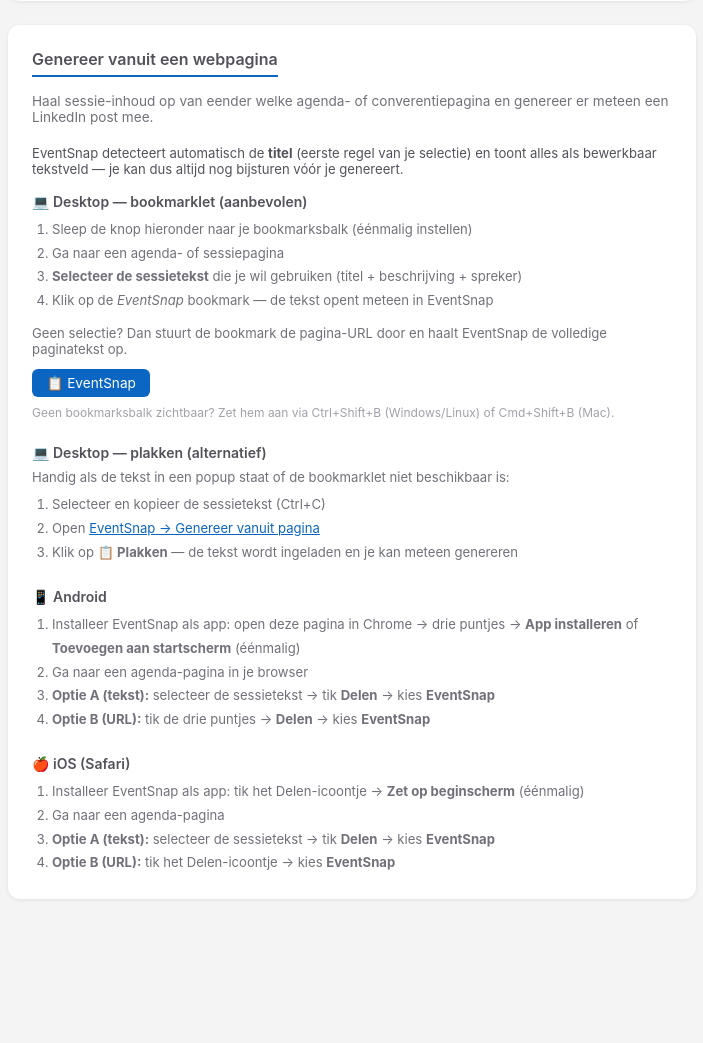
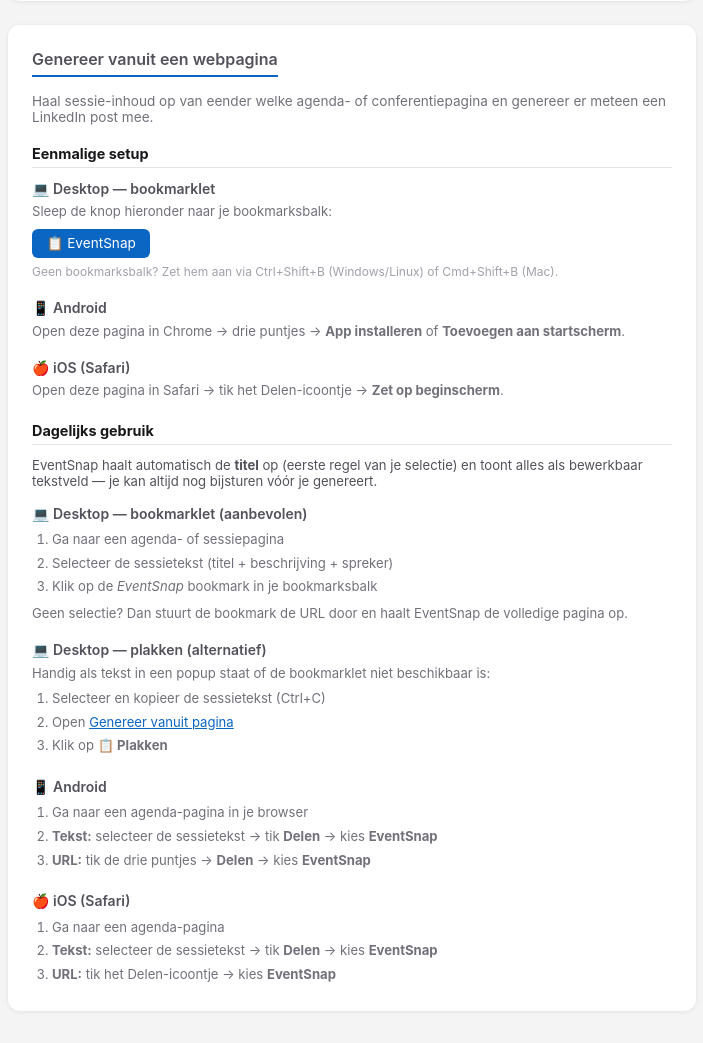
Before and after one commit to johantre/eventsnap, a FastAPI app: page /settings in a window 1280 px wide. Shown: the part 2309-3352 px from the top of the page, without its empty margins (288-991 px from the left). Before the commit the page ends 3179 px from the top, so only its background shows below. Run offline with FastAPI, Linux system fonts and the light colour scheme; the visitor is signed in with stand-in values (Sample User, id 1); data comes from the database, SQL or seed files in the repository; data that the repository does not hold is empty.

Commit message:
Separate setup and daily usage instructions on settings page
The previous layout mixed one-time setup steps (install bookmarklet,
install app) with daily usage steps. Reorganised into two clear sections:
- Eenmalige setup: bookmarklet drag, Android/iOS app install (compact)
- Dagelijks gebruik: step-by-step per platform for actual use

Co-Authored-By: Claude Sonnet 4.6 <noreply@anthropic.com>

```diff
--- a/app/templates/settings.html
+++ b/app/templates/settings.html
@@ -208,58 +208,74 @@
 
     <section class="card">
       <h2 class="section-heading">Genereer vanuit een webpagina</h2>
-      <p class="section-sub">Haal sessie-inhoud op van eender welke agenda- of converentiepagina en genereer er meteen een LinkedIn post mee.</p>
+      <p class="section-sub">Haal sessie-inhoud op van eender welke agenda- of conferentiepagina en genereer er meteen een LinkedIn post mee.</p>
 
-      <p style="font-size:0.82rem;color:#52525b;margin-bottom:1rem">
-        EventSnap detecteert automatisch de <strong>titel</strong> (eerste regel van je selectie) en toont alles als bewerkbaar tekstveld — je kan dus altijd nog bijsturen vóór je genereert.
-      </p>
+      <!-- SETUP -->
+      <p style="font-size:0.9rem;font-weight:700;color:#18181b;margin-bottom:0.75rem;padding-bottom:0.3rem;border-bottom:1px solid #e4e4e7">Eenmalige setup</p>
 
-      <div style="margin-bottom:1.5rem">
-        <p style="font-size:0.875rem;font-weight:600;color:#52525b;margin-bottom:0.5rem">💻 Desktop — bookmarklet (aanbevolen)</p>
-        <ol style="font-size:0.82rem;color:#71717a;margin:0 0 0.75rem 1.25rem;line-height:1.8">
-          <li>Sleep de knop hieronder naar je bookmarksbalk (éénmalig instellen)</li>
-          <li>Ga naar een agenda- of sessiepagina</li>
-          <li><strong>Selecteer de sessietekst</strong> die je wil gebruiken (titel + beschrijving + spreker)</li>
-          <li>Klik op de <em>EventSnap</em> bookmark — de tekst opent meteen in EventSnap</li>
-        </ol>
-        <p style="font-size:0.82rem;color:#71717a;margin:0 0 0.75rem 0">
-          Geen selectie? Dan stuurt de bookmark de pagina-URL door en haalt EventSnap de volledige paginatekst op.
-        </p>
+      <div style="margin-bottom:1.25rem">
+        <p style="font-size:0.875rem;font-weight:600;color:#52525b;margin-bottom:0.4rem">💻 Desktop — bookmarklet</p>
+        <p style="font-size:0.82rem;color:#71717a;margin:0 0 0.6rem 0">Sleep de knop hieronder naar je bookmarksbalk:</p>
         <a href="javascript:(function(){var s=window.getSelection().toString().trim();var params=s?'text='+encodeURIComponent(s)+'&url='+encodeURIComponent(window.location.href):'url='+encodeURIComponent(window.location.href);window.open('https://eventsnap.dreamlead.be/from-url?'+params,'_blank');})();"
            style="display:inline-block;padding:0.4rem 0.9rem;background:#0a66c2;color:#fff;border-radius:6px;font-size:0.85rem;text-decoration:none;cursor:grab"
            onclick="alert('Sleep deze knop naar je bookmarksbalk — klik er niet op!');return false;">
           📋 EventSnap
         </a>
-        <p style="font-size:0.75rem;color:#a1a1aa;margin-top:0.5rem">Geen bookmarksbalk zichtbaar? Zet hem aan via Ctrl+Shift+B (Windows/Linux) of Cmd+Shift+B (Mac).</p>
+        <p style="font-size:0.75rem;color:#a1a1aa;margin-top:0.4rem">Geen bookmarksbalk? Zet hem aan via Ctrl+Shift+B (Windows/Linux) of Cmd+Shift+B (Mac).</p>
+      </div>
+
+      <div style="margin-bottom:1.25rem">
+        <p style="font-size:0.875rem;font-weight:600;color:#52525b;margin-bottom:0.4rem">📱 Android</p>
+        <p style="font-size:0.82rem;color:#71717a;margin:0">Open deze pagina in Chrome → drie puntjes → <strong>App installeren</strong> of <strong>Toevoegen aan startscherm</strong>.</p>
       </div>
 
       <div style="margin-bottom:1.5rem">
-        <p style="font-size:0.875rem;font-weight:600;color:#52525b;margin-bottom:0.5rem">💻 Desktop — plakken (alternatief)</p>
-        <p style="font-size:0.82rem;color:#71717a;margin:0 0 0.5rem 0">Handig als de tekst in een popup staat of de bookmarklet niet beschikbaar is:</p>
+        <p style="font-size:0.875rem;font-weight:600;color:#52525b;margin-bottom:0.4rem">🍎 iOS (Safari)</p>
+        <p style="font-size:0.82rem;color:#71717a;margin:0">Open deze pagina in Safari → tik het Delen-icoontje → <strong>Zet op beginscherm</strong>.</p>
+      </div>
+
+      <!-- GEBRUIK -->
+      <p style="font-size:0.9rem;font-weight:700;color:#18181b;margin-bottom:0.75rem;padding-bottom:0.3rem;border-bottom:1px solid #e4e4e7">Dagelijks gebruik</p>
+
+      <p style="font-size:0.82rem;color:#52525b;margin-bottom:1rem">
+        EventSnap haalt automatisch de <strong>titel</strong> op (eerste regel van je selectie) en toont alles als bewerkbaar tekstveld — je kan altijd nog bijsturen vóór je genereert.
+      </p>
+
+      <div style="margin-bottom:1.25rem">
+        <p style="font-size:0.875rem;font-weight:600;color:#52525b;margin-bottom:0.4rem">💻 Desktop — bookmarklet (aanbevolen)</p>
+        <ol style="font-size:0.82rem;color:#71717a;margin:0 0 0 1.25rem;line-height:1.8">
+          <li>Ga naar een agenda- of sessiepagina</li>
+          <li>Selecteer de sessietekst (titel + beschrijving + spreker)</li>
+          <li>Klik op de <em>EventSnap</em> bookmark in je bookmarksbalk</li>
+        </ol>
+        <p style="font-size:0.82rem;color:#71717a;margin:0.4rem 0 0 0">Geen selectie? Dan stuurt de bookmark de URL door en haalt EventSnap de volledige pagina op.</p>
+      </div>
+
+      <div style="margin-bottom:1.25rem">
+        <p style="font-size:0.875rem;font-weight:600;color:#52525b;margin-bottom:0.4rem">💻 Desktop — plakken (alternatief)</p>
+        <p style="font-size:0.82rem;color:#71717a;margin:0 0 0.4rem 0">Handig als tekst in een popup staat of de bookmarklet niet beschikbaar is:</p>
         <ol style="font-size:0.82rem;color:#71717a;margin:0 0 0 1.25rem;line-height:1.8">
           <li>Selecteer en kopieer de sessietekst (Ctrl+C)</li>
-          <li>Open <a href="/from-url" target="_blank" style="color:#0a66c2">EventSnap → Genereer vanuit pagina</a></li>
-          <li>Klik op <strong>📋 Plakken</strong> — de tekst wordt ingeladen en je kan meteen genereren</li>
+          <li>Open <a href="/from-url" target="_blank" style="color:#0a66c2">Genereer vanuit pagina</a></li>
+          <li>Klik op <strong>📋 Plakken</strong></li>
         </ol>
       </div>
 
-      <div style="margin-bottom:1.5rem">
-        <p style="font-size:0.875rem;font-weight:600;color:#52525b;margin-bottom:0.5rem">📱 Android</p>
-        <ol style="font-size:0.82rem;color:#71717a;margin:0 0 0.75rem 1.25rem;line-height:1.8">
-          <li>Installeer EventSnap als app: open deze pagina in Chrome → drie puntjes → <strong>App installeren</strong> of <strong>Toevoegen aan startscherm</strong> (éénmalig)</li>
+      <div style="margin-bottom:1.25rem">
+        <p style="font-size:0.875rem;font-weight:600;color:#52525b;margin-bottom:0.4rem">📱 Android</p>
+        <ol style="font-size:0.82rem;color:#71717a;margin:0 0 0 1.25rem;line-height:1.8">
           <li>Ga naar een agenda-pagina in je browser</li>
-          <li><strong>Optie A (tekst):</strong> selecteer de sessietekst → tik <strong>Delen</strong> → kies <strong>EventSnap</strong></li>
-          <li><strong>Optie B (URL):</strong> tik de drie puntjes → <strong>Delen</strong> → kies <strong>EventSnap</strong></li>
+          <li><strong>Tekst:</strong> selecteer de sessietekst → tik <strong>Delen</strong> → kies <strong>EventSnap</strong></li>
+          <li><strong>URL:</strong> tik de drie puntjes → <strong>Delen</strong> → kies <strong>EventSnap</strong></li>
         </ol>
       </div>
 
       <div>
-        <p style="font-size:0.875rem;font-weight:600;color:#52525b;margin-bottom:0.5rem">🍎 iOS (Safari)</p>
+        <p style="font-size:0.875rem;font-weight:600;color:#52525b;margin-bottom:0.4rem">🍎 iOS (Safari)</p>
         <ol style="font-size:0.82rem;color:#71717a;margin:0 0 0 1.25rem;line-height:1.8">
-          <li>Installeer EventSnap als app: tik het Delen-icoontje → <strong>Zet op beginscherm</strong> (éénmalig)</li>
           <li>Ga naar een agenda-pagina</li>
-          <li><strong>Optie A (tekst):</strong> selecteer de sessietekst → tik <strong>Delen</strong> → kies <strong>EventSnap</strong></li>
-          <li><strong>Optie B (URL):</strong> tik het Delen-icoontje → kies <strong>EventSnap</strong></li>
+          <li><strong>Tekst:</strong> selecteer de sessietekst → tik <strong>Delen</strong> → kies <strong>EventSnap</strong></li>
+          <li><strong>URL:</strong> tik het Delen-icoontje → kies <strong>EventSnap</strong></li>
         </ol>
       </div>
     </section>
```
